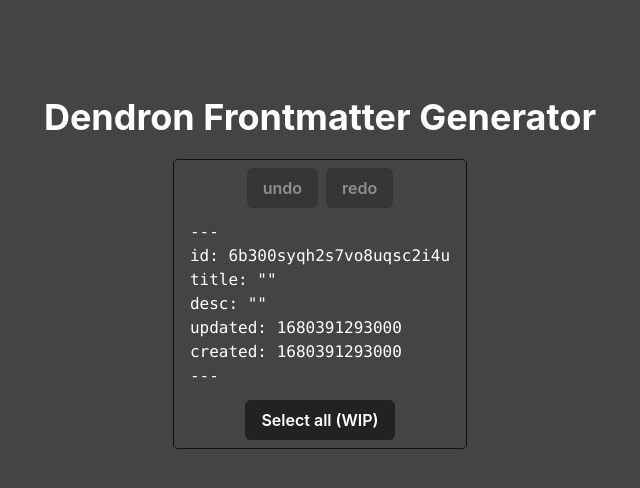
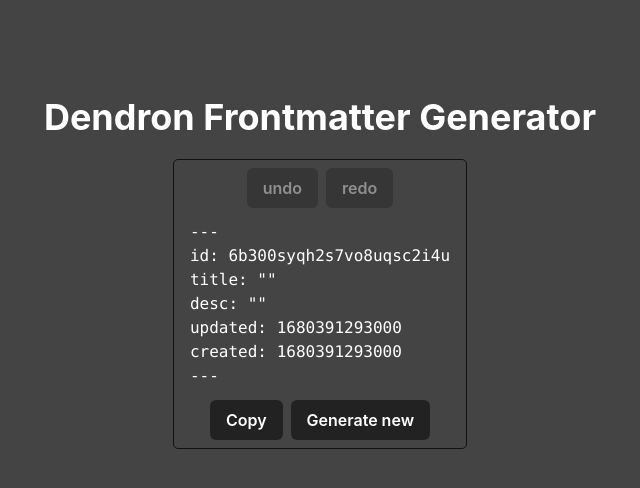
Before and after one commit to 6notes/dendronFrontmatterGen, a Next.js app: page / in a window 1280 px wide. Shown: the top 488 px of the page, without its empty margins (320-960 px from the left). Built offline with nearby package versions, Linux system fonts and the light colour scheme.

Commit message:
Add copy frontmatter extension

```diff
--- a/src/components/Editor.tsx
+++ b/src/components/Editor.tsx
@@ -4,6 +4,8 @@
 import React from "react";
 
 import { genUUID } from "../helpers";
+
+import { CopyExtension } from "./Editor/extensions";
 
 type EditorBarProps = {
   editor: EditorType | null;
@@ -49,20 +51,23 @@
   }
 
   return (
-    <>
+    <HStack>
       <Button
         {...buttonStyles}
-        onClick={() => editor.chain().focus().selectAll().run()}
+        onClick={() =>
+          editor.chain().focus().selectAll().copyToClipboard().run()
+        }
       >
-        Select all (WIP)
+        Copy
       </Button>
-    </>
+      <Button {...buttonStyles}>Generate new</Button>
+    </HStack>
   );
 }
 
 export function Editor() {
   const editor = useEditor({
-    extensions: [StarterKit],
+    extensions: [StarterKit, CopyExtension],
     content: `
     <pre><code>---
 id: ${genUUID()}
--- /dev/null
+++ b/src/components/Editor/extensions.ts
@@ -0,0 +1,26 @@
+import { Extension } from "@tiptap/react";
+
+declare module "@tiptap/core" {
+  interface Commands<ReturnType> {
+    copy: {
+      copyToClipboard: () => ReturnType;
+    };
+  }
+}
+
+export const CopyExtension = Extension.create({
+  name: "copy",
+  addCommands() {
+    return {
+      copyToClipboard:
+        () =>
+        ({ editor }) => {
+          const { selection } = editor.state;
+          navigator.clipboard.writeText(
+            String(editor.state.doc.textBetween(selection.from, selection.to))
+          );
+          return true;
+        },
+    };
+  },
+});
--- /dev/null
+++ b/src/components/Editor/index.ts
@@ -0,0 +1 @@
+export { CopyExtension } from "./extensions";
```
